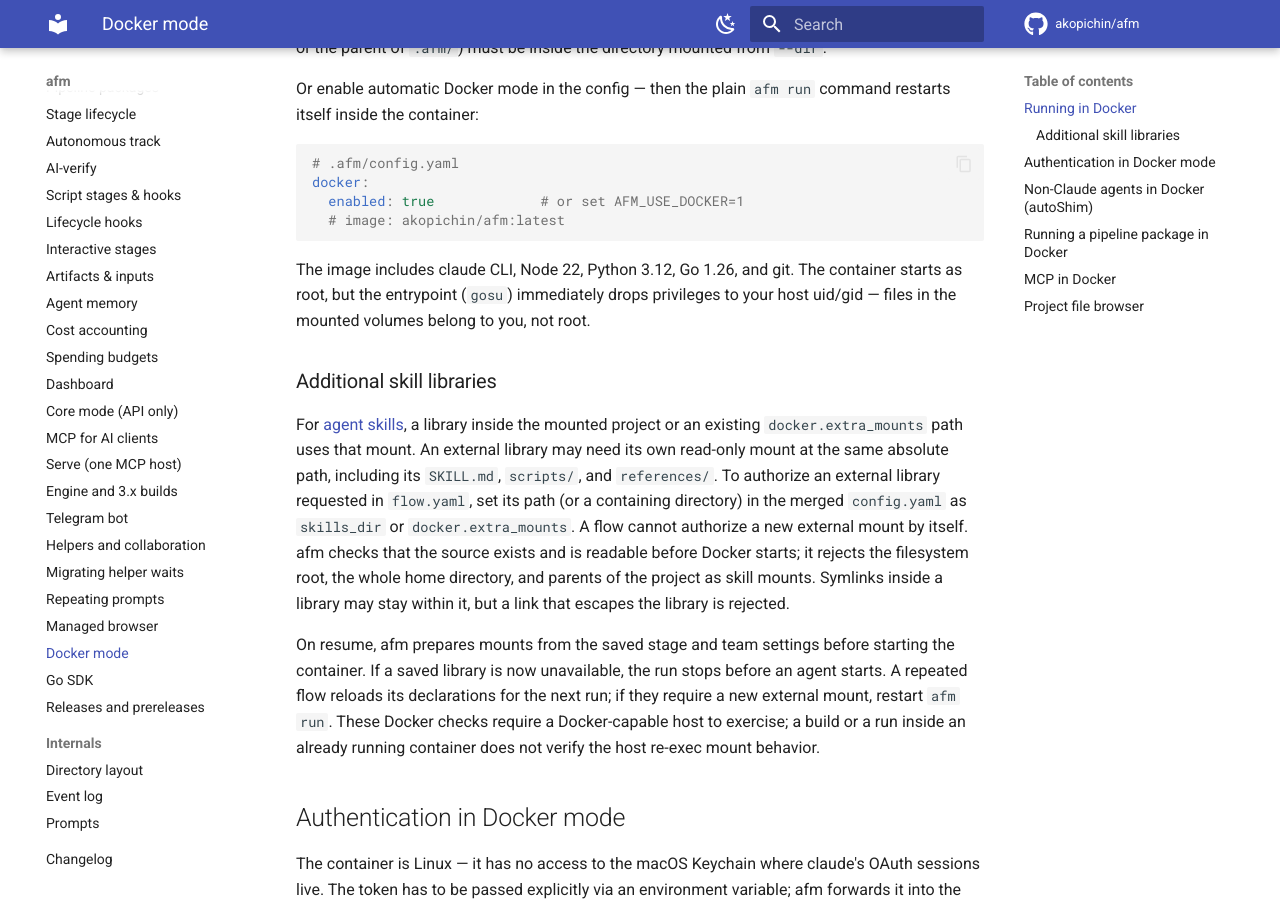
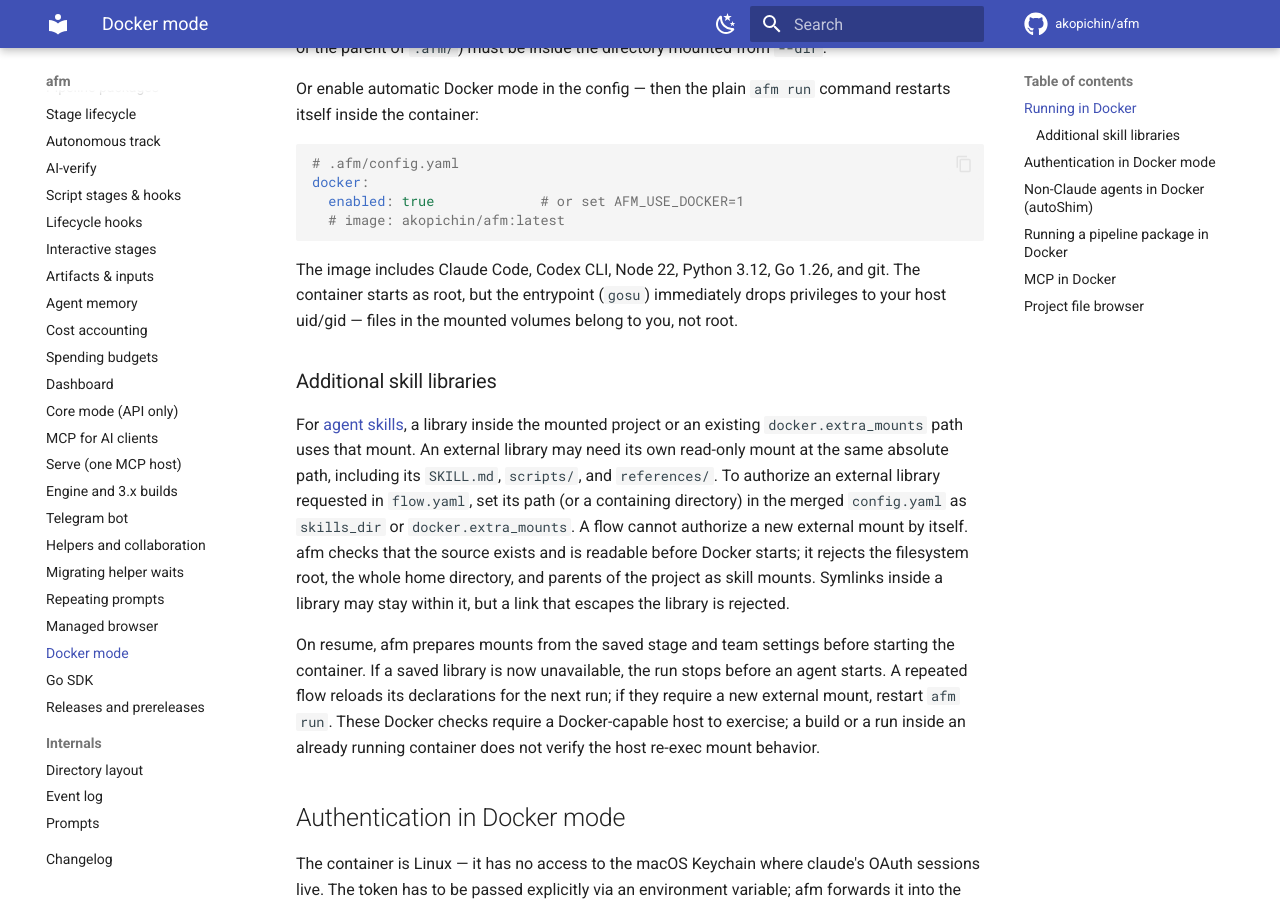
Before and after one commit to akopichin/afm, an MkDocs documentation site: the page built from docs/docker.md, in a window 1280 px wide and 900 px high, scrolled down 1627 px. Built offline with MkDocs 1.6.1 and Material for MkDocs 9.7.7, drawn with Linux system fonts in a browser that asks for light colours; comment, search, counter and statistics services are not loaded.

Commit message:
Обновить Claude Code и Codex CLI в Docker-образе AFM

````diff
--- a/docs/docker.md
+++ b/docs/docker.md
@@ -86,7 +86,7 @@ docker:
   # image: akopichin/afm:latest
 ```
 
-The image includes claude CLI, Node 22, Python 3.12, Go 1.26, and git. The container
+The image includes Claude Code, Codex CLI, Node 22, Python 3.12, Go 1.26, and git. The container
 starts as root, but the entrypoint (`gosu`) immediately drops privileges to your host
 uid/gid — files in the mounted volumes belong to you, not root.
 
````
Also changed, not shown: CHANGELOG.md (+6 -0 lines), 1 other file.
